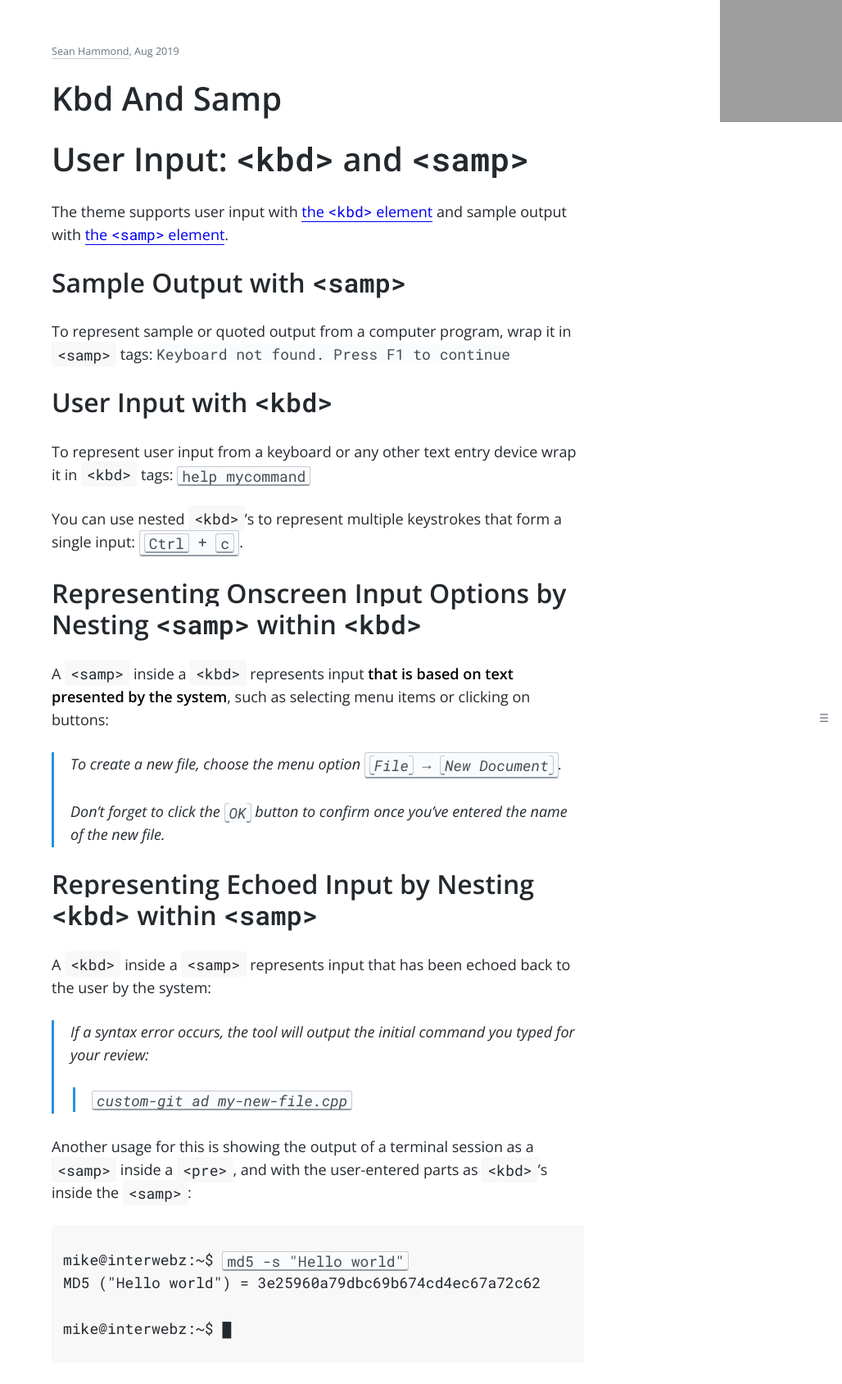
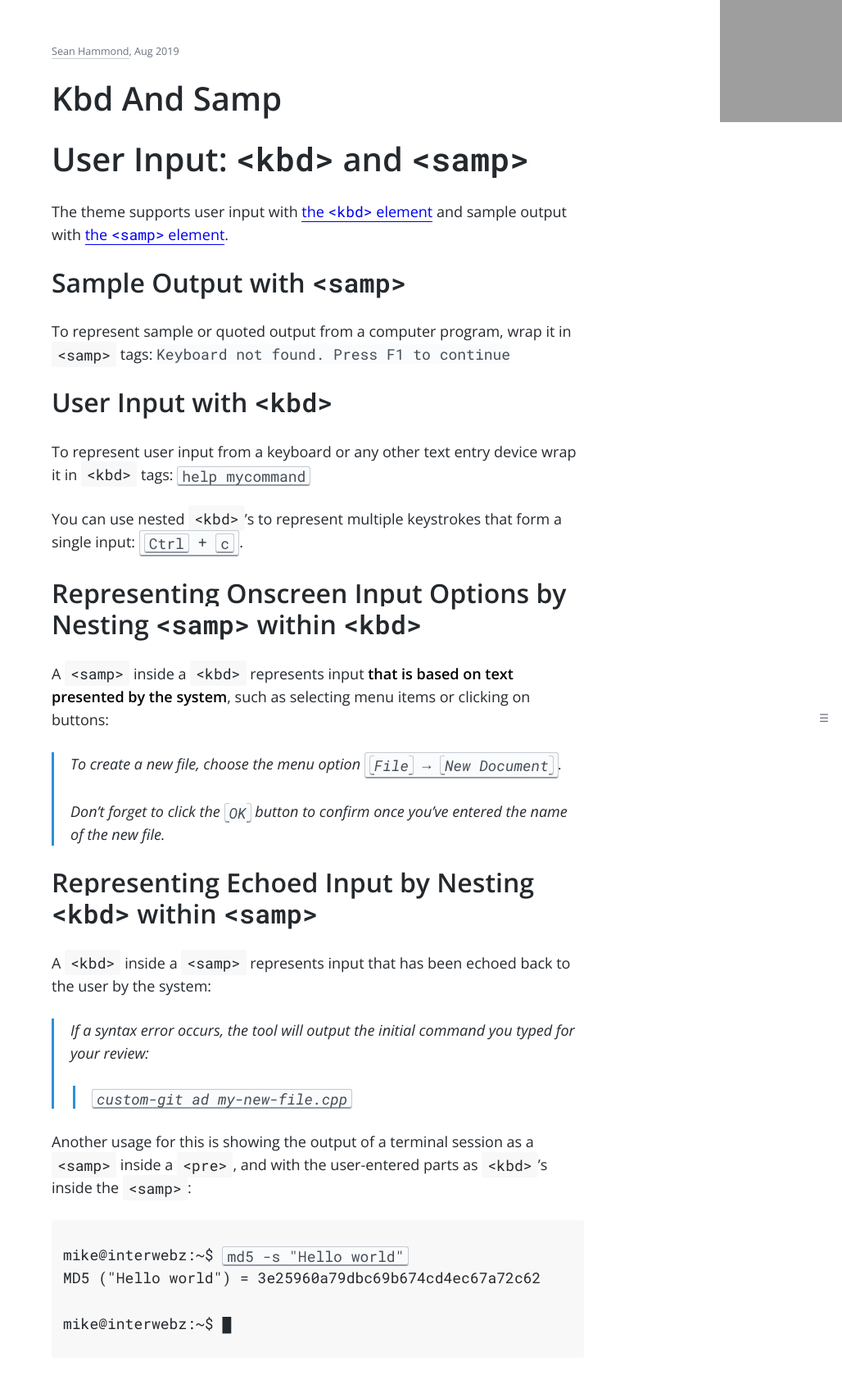
Before and after one commit to seanh/jekyll-theme-oatcake, a Jekyll site: the page built from _posts/2019-08-05-kbd-and-samp.md, in a window 1280 px wide. Shown: the whole page at 82% size, without its empty margins (252-1280 px from the left). Built offline with Jekyll 4.4.1, drawn with Linux system fonts in a browser that asks for light colours; our own code applies the rules of GitHub Pages for plain Markdown files; comment, search, counter and statistics services are not loaded; grey boxes are pictures that could not be loaded.

Commit message:
Fix blockquote vertical rhythm

```diff
--- a/_sass/_quotes.scss
+++ b/_sass/_quotes.scss
@@ -15,7 +15,6 @@ blockquote {
   font-style: italic;
   border-left: 3px solid #2b90d9;
   padding-left: 20px;
-  padding-bottom: 2px;
 }
 
 blockquote:before,
```
